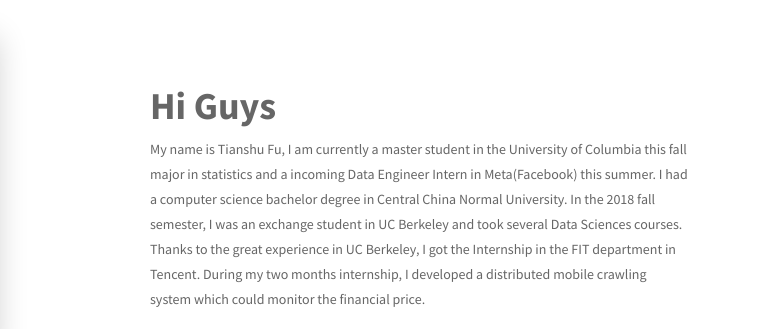
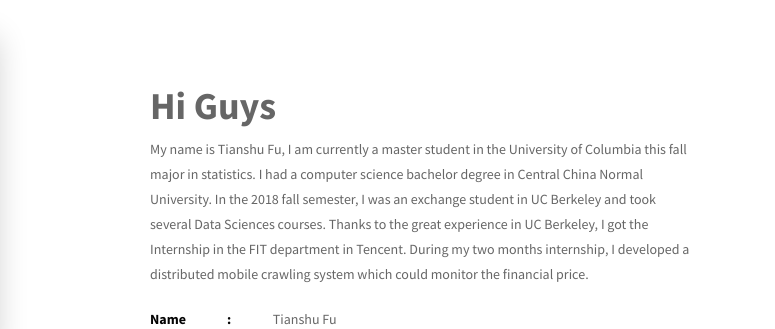
Before and after one commit to tianshufu/tianshufu.github.io, a plain HTML site: page index.html in a window 1280 px wide. Shown: the part 699-1028 px from the top of the page, 505-1280 px from the left. Drawn offline with Linux system fonts and the light colour scheme; files whose address does not match are found by name.

Commit message:
Update index.html

```diff
--- a/index.html
+++ b/index.html
@@ -186,7 +186,7 @@
           <div class="col-lg-6 col-md-6 col-sm-12 col-xs-12">
             <div class="profile-wrapper wow fadeInRight" data-wow-delay="0.3s">
               <h3>Hi Guys</h3>
-              <p>My name is Tianshu Fu, I am currently a master student in the University of Columbia this fall major in statistics and a incoming Data Engineer Intern in Meta(Facebook) this summer. I had a computer science bachelor degree in Central China Normal University. In the 2018 fall
+              <p>My name is Tianshu Fu, I am currently a master student in the University of Columbia this fall major in statistics. I had a computer science bachelor degree in Central China Normal University. In the 2018 fall
                 semester, I was an exchange student in UC Berkeley and took several Data Sciences courses. Thanks to the great experience in UC Berkeley, I got the Internship in the FIT department in Tencent. During my two months internship,
                 I developed a distributed mobile crawling system which could monitor the financial price.
               </p>
```
